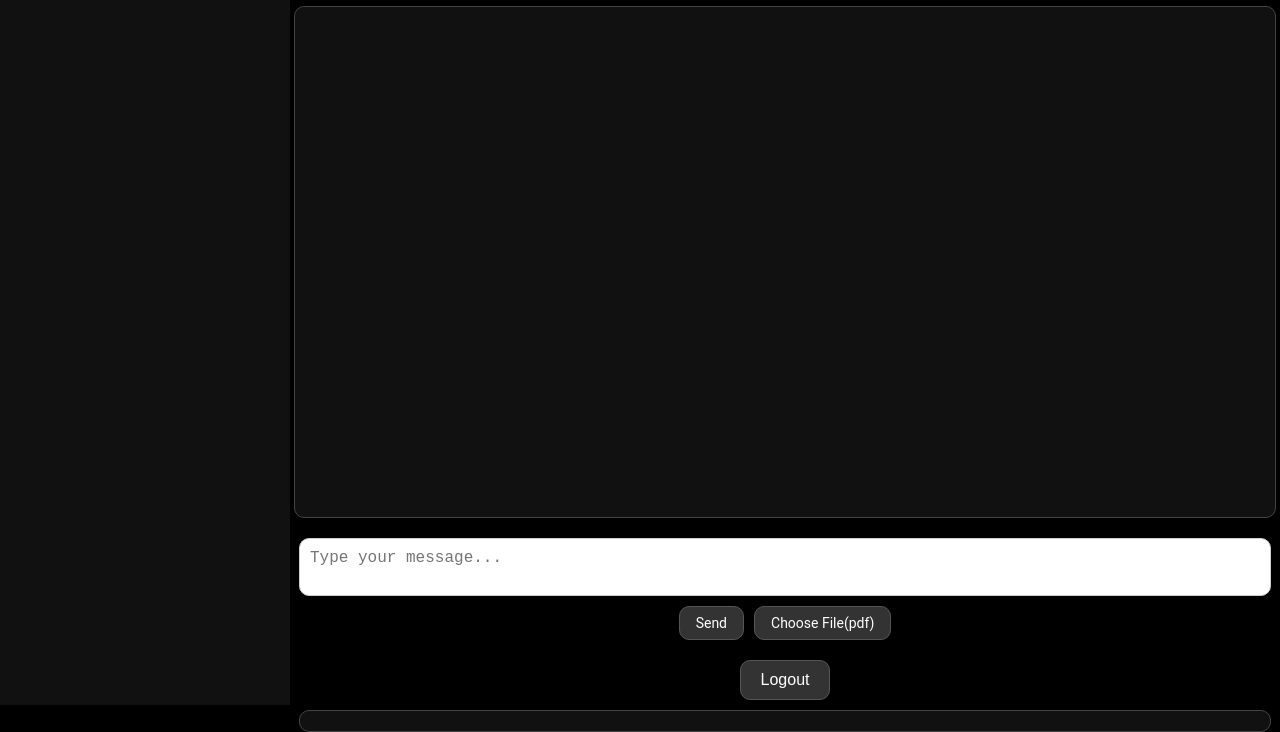
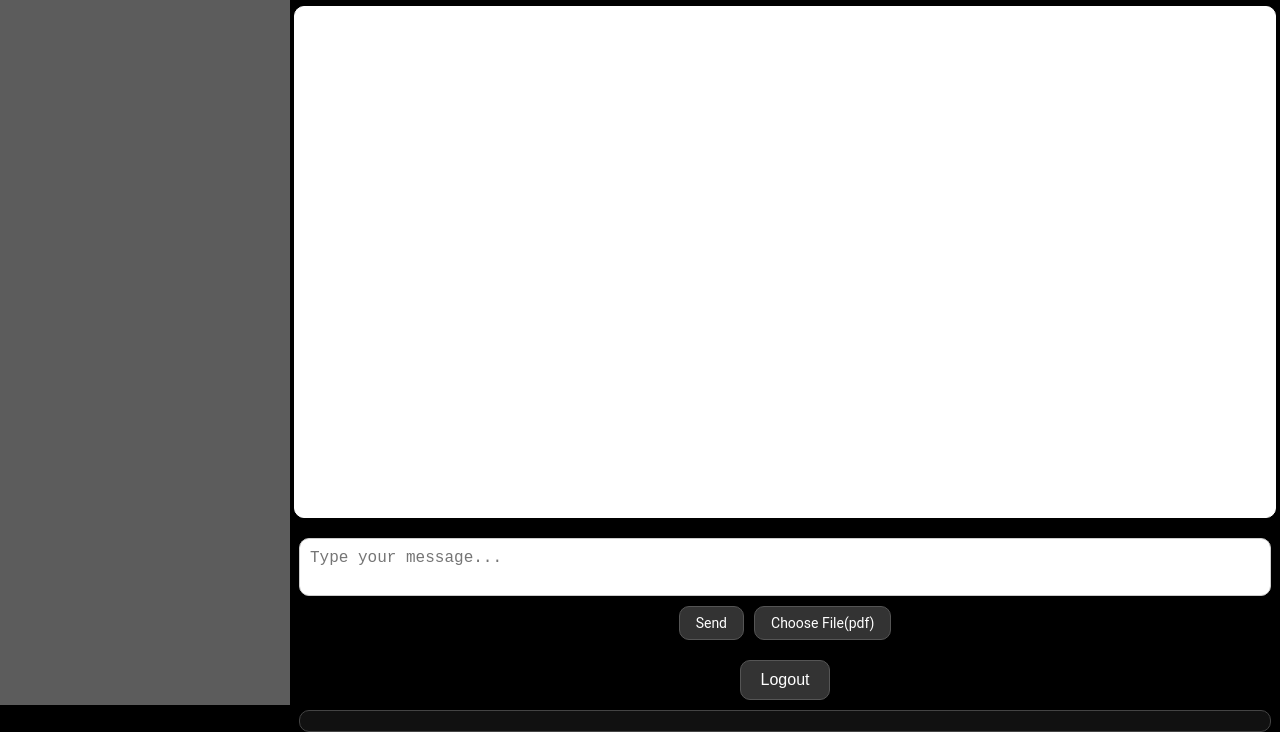
Before and after one commit to LanceSantana/Project-Navigator, a plain HTML site: page main.html in a window 1280 px wide. Shown: the part 95-827 px from the top of the page. Drawn offline with Linux system fonts and the light colour scheme.

Commit message:
style.css outdated

```diff
--- a/style.css
+++ b/style.css
@@ -11,7 +11,7 @@ body {
 
 .sidebar {
     width: 250px;
-    background-color: #111;
+    background-color: #5c5c5c;
     color: white;
     padding: 20px;
     overflow-y: auto;
@@ -31,7 +31,7 @@ body {
 .sidebar li {
     margin: 10px 0;
     cursor: pointer;
-    color: #ccc;
+    color: #ffffff;
 }
 
 .sidebar li:hover {
@@ -65,10 +65,10 @@ h1 {
     width: 100%;
     height: 60vh;
     overflow-y: auto;
-    border: 1px solid #444;
+    border: 1px solid #ffffff;
     border-radius: 10px;
     padding: 15px;
-    background-color: #111;
+    background-color: #ffffff;
     margin-bottom: 20px;
     color: #fff;
 }
@@ -83,7 +83,7 @@ h1 {
 }
 
 .message.user {
-    background-color: #333;
+    background-color: #2db4d6;
     color: white;
     align-self: flex-end;
     margin-left: auto;
```
